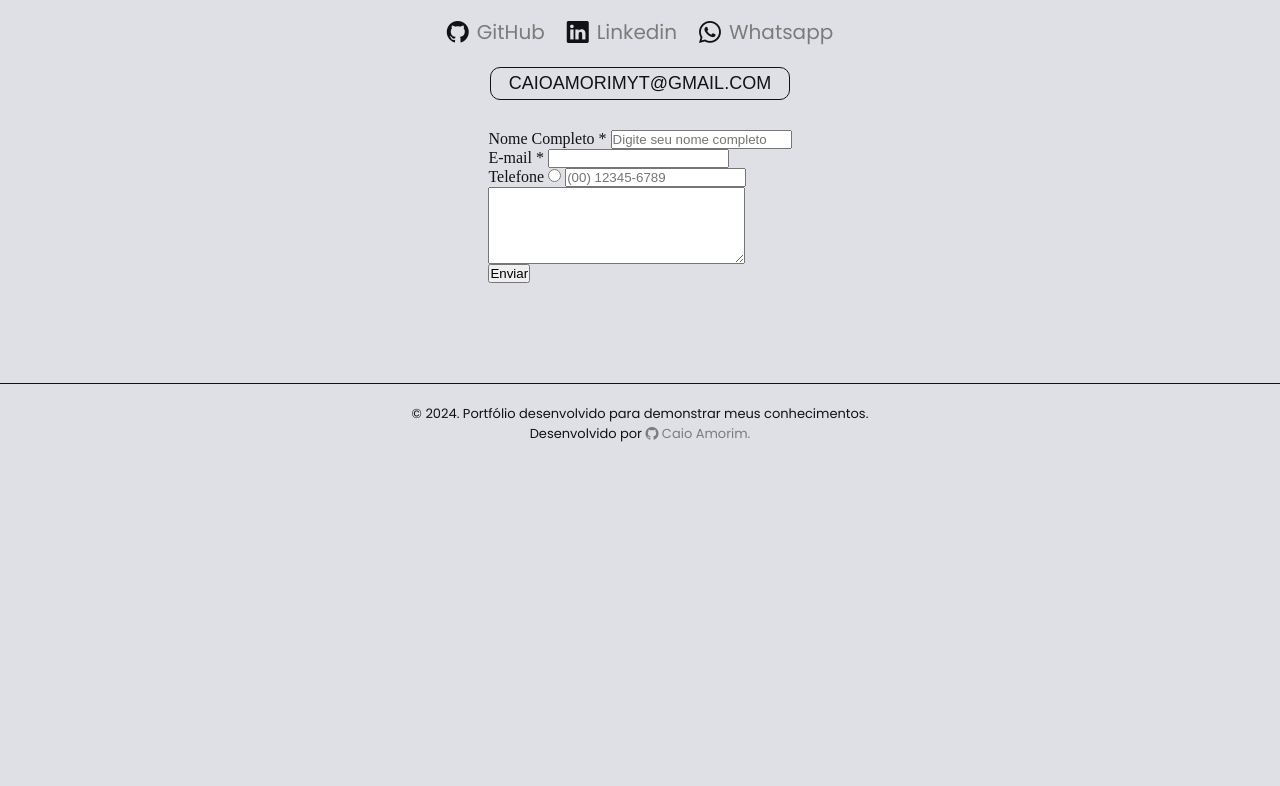
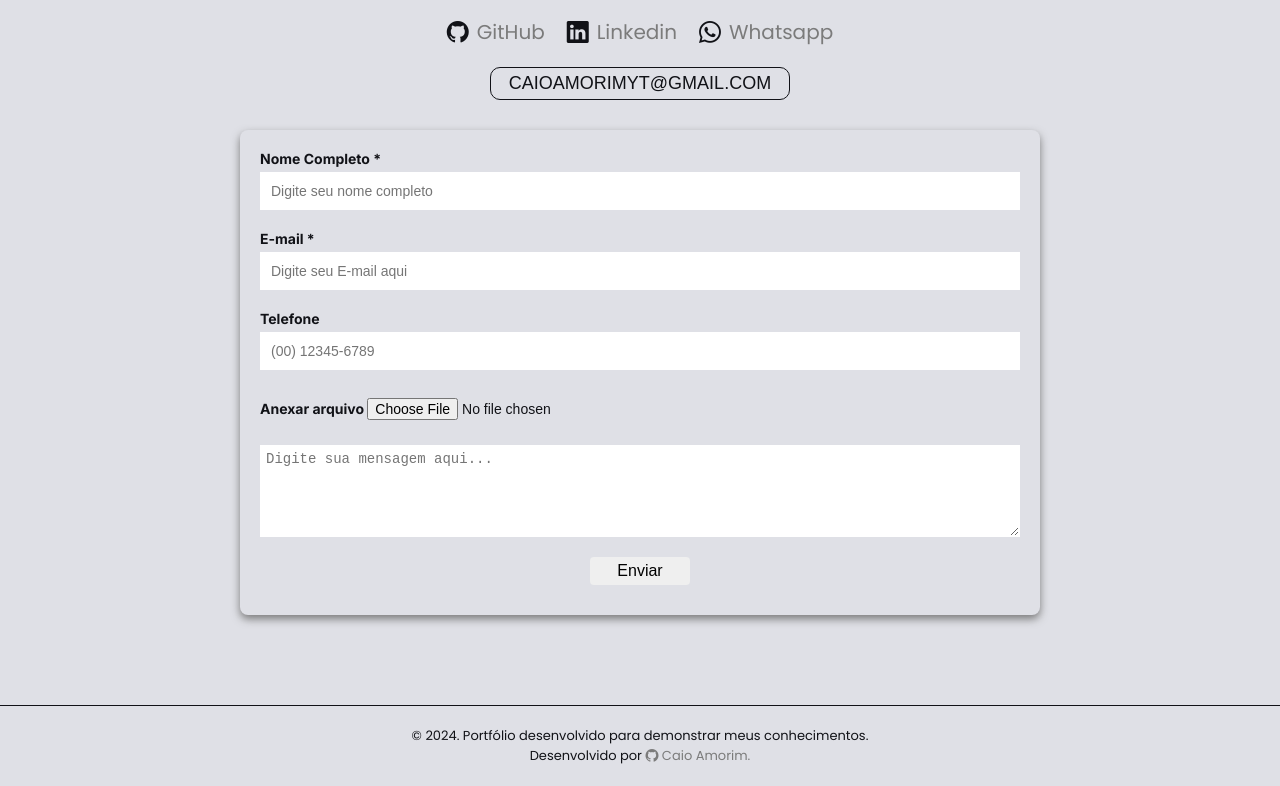
Before and after one commit to CaioHenriq-dev/donglesite, a plain HTML site: page index.html in a window 1280 px wide. Shown: the part 4593-5379 px from the top of the page. Before the commit the page ends 5057 px from the top, so only its background shows below. Drawn offline with nearby package versions, Linux system fonts and the light colour scheme.

Commit message:
projeto final

```diff
--- a/css/style.css
+++ b/css/style.css
@@ -409,7 +409,7 @@ h2 {
     object-position: center;
     pointer-events: none;
     border-radius: 50%;
-    border: 8px solid var(--cor-hover);
+    border: 3px solid var(--cor-hover);
 }
 
 .sobre-descricao {
@@ -488,32 +488,32 @@ h3 {
     margin-bottom: 5px;
 }
 
-.accordion-header .bi-caret-down-fill{
+.accordion-header .bi-caret-down-fill {
     color: var(--cor-borda);
 }
 
-.accordion-item.active .accordion-body{
+.accordion-item.active .accordion-body {
     display: flex;
 }
 
-.accordion-item.active .bi-caret-down-fill{
+.accordion-item.active .bi-caret-down-fill {
     transform: rotate(180deg);
     transition: ease .5s;
     color: var(--cor-borda);
 }
 
-.accordion-item.active .accordion-header{
+.accordion-item.active .accordion-header {
     background: var(--cor-fundo);
 }
 
-.accordion-item{
+.accordion-item {
     width: 650px;
     display: flex;
     flex-direction: column;
     padding-right: 16px;
 }
 
-.contato{
+.contato {
     display: flex;
     flex-direction: column;
     justify-content: center;
@@ -524,22 +524,105 @@ h3 {
     border-bottom: 1px solid var(--cor-borda);
 }
 
-.contato p{
+.contato p {
     text-align: center;
 }
 
-.contato button{
-    margin-bottom: 10px ;
+.contato button {
+    margin-bottom: 10px;
 }
 
-footer{
+footer {
     margin-bottom: 80px;
     padding: 20px;
 }
 
-footer p{
+footer p {
     font-size: 13px;
     text-align: center;
+}
+
+/* Form CSS */
+
+.form-contato {
+    background: #dfe0e6;
+    padding: 20px;
+    border-radius: 8px;
+
+    width: 90%;
+    max-width: 800px;
+
+    box-shadow: 0 4px 8px var(--cor--menu);
+    /*     border: 3px solid var(--cor-texto); */
+}
+
+.form-contato form {
+    display: flex;
+    flex-direction: column;
+    gap: 15px;
+}
+
+.form-label {
+    color: #111217;
+    font-weight: bold;
+    font-family: "Inter", sans-serif;
+    font-size: 14px;
+    margin-bottom: 5px;
+}
+
+.form-group {
+    display: flex;
+    flex-direction: column;
+}
+
+.form-input,
+.form-textarea {
+    width: 100%;
+    padding: 10px;
+    border: 1px solid transparent;
+    font-size: 14px;
+    margin-top: 5px;
+}
+
+.form-input:focus,
+.form-textarea:focus {
+    border-color: #e08025;
+    outline: none;
+    border-radius: none;
+}
+
+.form-input-file {
+    margin-top: 8px;
+    font-size: 14px;
+}
+
+.form-textarea {
+    padding: 5px;
+    font-size: 14px;
+}
+
+.form-button {
+    /* display: ; */
+    width: 100px;
+    padding: 5px;
+    cursor: pointer;
+    font-size: 16px;
+    border: none;
+    border-radius: 4px;
+}
+
+.btn-form{
+    display: flex;
+    justify-content: center;
+}
+
+.form-group .form-button {
+    text-align: center;
+}
+
+.form-button:hover{
+    background: var(--cor-hover);
+    transition: ease-in-out .3s;
 }
 
 /*  Responsivo  */
@@ -611,17 +694,19 @@ footer p{
         margin-bottom: 30px;
     }
 
-    .contato{
+    .contato {
         padding: 90px;
     }
 
-    .contato p{
+    .contato p {
         width: 80%;
     }
 
-    footer{
+    footer {
         margin: 0;
-    };
+    }
+
+    ;
 }
 
 /* fim 768px */
@@ -635,7 +720,7 @@ footer p{
         font-size: 60px;
     }
 
-    .accordion-item{
+    .accordion-item {
         width: 90vw;
         /* display: flex;
         flex-direction: column;
--- a/index.html
+++ b/index.html
@@ -521,45 +521,69 @@
 
             <form action="https://formspree.io/f/mkgnevnw" method="post">
 
-                    <div class="form-name">
+                <div class="form-group">
 
                     <!-- etiqueta -->
-                        <label for="name"> Nome Completo *</label>
+                    <label for="name" class="form-label"> Nome Completo *
 
                         <!-- campo de preechimento -->
-                        <input type="text" name="name" placeholder="Digite seu nome completo">
+                        <input type="text" name="name" id="name" placeholder="Digite seu nome completo" required class="form-input">
+
+                    </label>
+
+
 
                 </div>
 
-                    <div class="form-email">
+                <div class="form-group">
 
-                        <label for="email"> E-mail *</label>
+                    <label for="email" class="form-label"> E-mail *
 
-                        <input type="email" name="email" id="email" required>
+                        <input type="email" name="email" id="email" placeholder="Digite seu E-mail aqui" required class="form-input">
+
+                    </label>
 
                 </div>
 
-                    <div class="form-telefone">
+                <div class="form-group">
 
-                        <label for="tel"> Telefone </label>
+                    <label for="tel" class="form-label"> Telefone
 
-                        <input type="radio" name="tel">
-                        <input type="tel" name="tel" placeholder="(00) 12345-6789" pattern="\(\d{2}\) \d{4,5}-\d{4}">
+                        <input type="tel" name="tel" placeholder="(00) 12345-6789" pattern="\(\d{2}\) \d{4,5}-\d{4}" class="form-input">
+
+                    </label>
 
                 </div>
 
-                    <div class="">
+                <div class="form-group">
 
-                        <textarea name="message" id="message" cols="30" rows="5">
+                    <label for="file" class="form-label">
 
-                        </textarea>
+                        Anexar arquivo
+
+                        <input type="file" name="file" id="file" class="form-input-file">
+
+                    </label>
 
                 </div>
 
-                    <button type="submit">
+                <div class="form-group">
+
+                    <label for="message" class="form-label">
+
+                    <textarea name="message" id="message" cols="30" rows="5" class="form-textarea" placeholder="Digite sua mensagem aqui..."></textarea>
+
+                    </label>
+
+                </div>
+
+                <div class="btn-form">
+
+                <button type="submit" class="form-button">
                     Enviar
                 </button>
 
+                </div>
             </form>
 
         </div>
```
Lines whose indentation alone changed are shown as unchanged.
